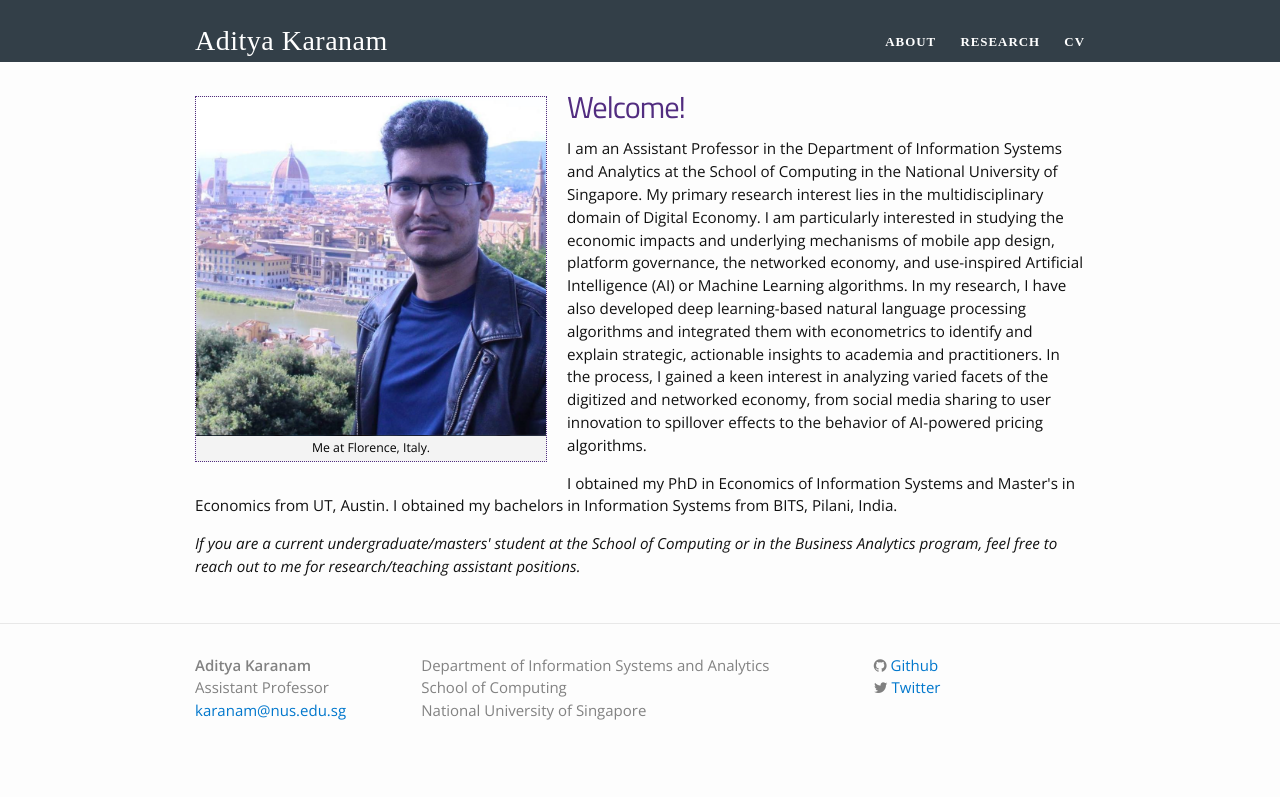
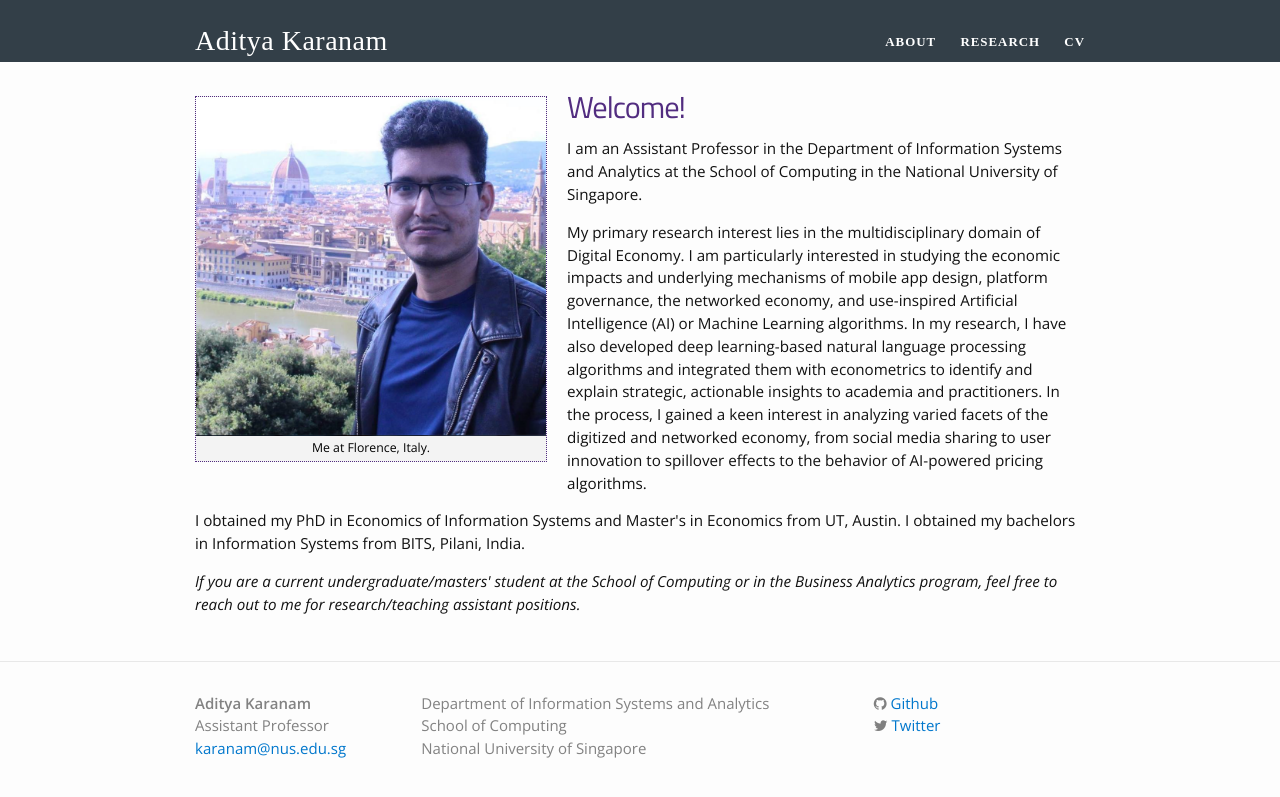
Before and after one commit to askaranam/askaranam.github.io, a Jekyll site: the page built from index.html, in a window 1280 px wide. Shown: the top 797 px of the page. Built offline with Jekyll 4.4.1, drawn with Linux system fonts in a browser that asks for light colours; nearby versions of some CDN libraries; some web fonts are replaced.

Commit message:
Update index.html

```diff
--- a/index.html
+++ b/index.html
@@ -7,13 +7,13 @@ layout: default
 <div class="home">
 
 
-	{% include image.html url="/images/profile2.png" caption="Me at Florence, Italy." width=350 height=400 align="left" %}
+	{% include image.html url="/images/profile2.png" caption="Me at Florence, Italy." width=350 height=450 align="left" %}
 
 <h1>Welcome!</h1>
 
-<p> I am an Assistant Professor in the Department of Information Systems and Analytics at the School of Computing in the National University of Singapore.
+<p> I am an Assistant Professor in the Department of Information Systems and Analytics at the School of Computing in the National University of Singapore. </p>
 
-	My primary research interest lies in the multidisciplinary domain of Digital Economy.
+	<p> My primary research interest lies in the multidisciplinary domain of Digital Economy.
 	I am particularly interested in studying the economic impacts and underlying mechanisms of mobile app design, platform governance, the networked economy, and use-inspired Artificial Intelligence (AI) or Machine Learning algorithms.
 	In my research, I have also developed deep learning-based natural language processing algorithms and integrated them with econometrics to identify and explain strategic, actionable insights to academia and practitioners.
 	In the process, I gained a keen interest in analyzing varied facets of the digitized and networked economy, from social media sharing to user innovation to spillover effects to the behavior of AI-powered pricing algorithms.
```
